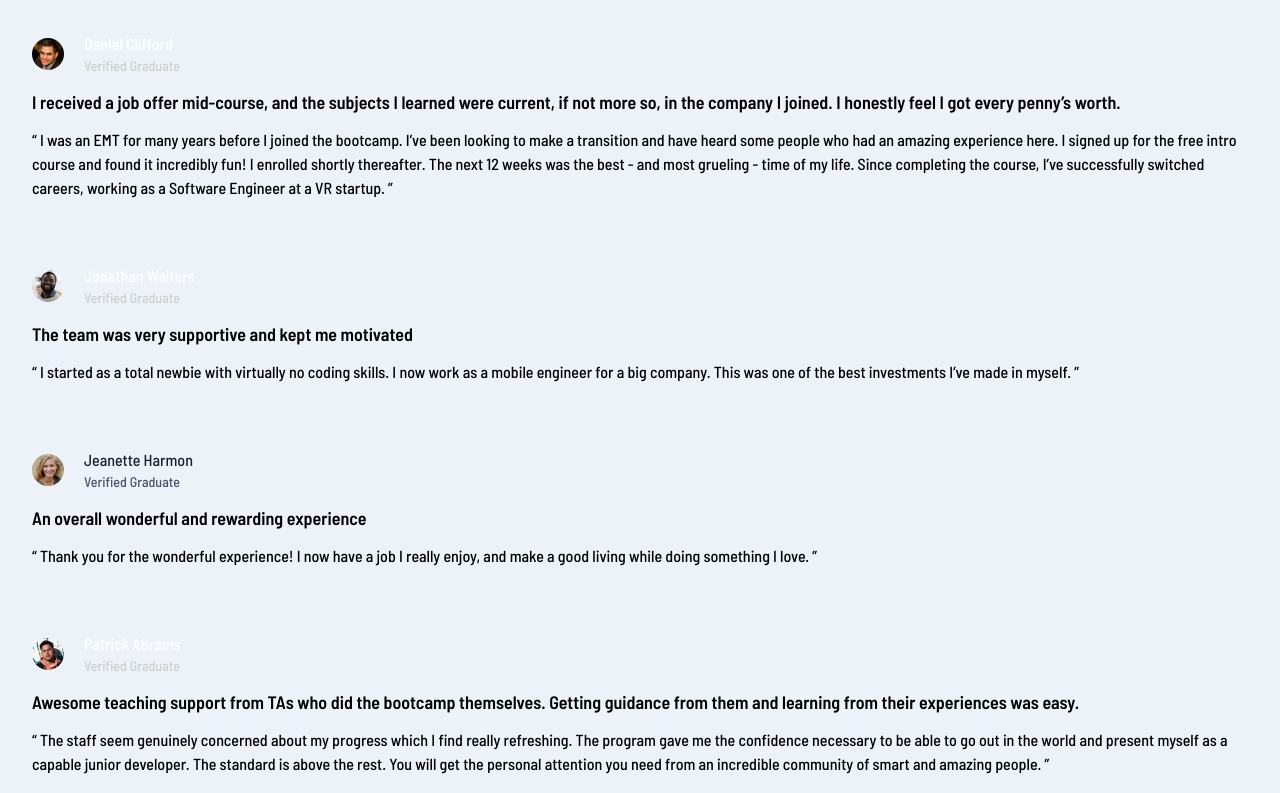
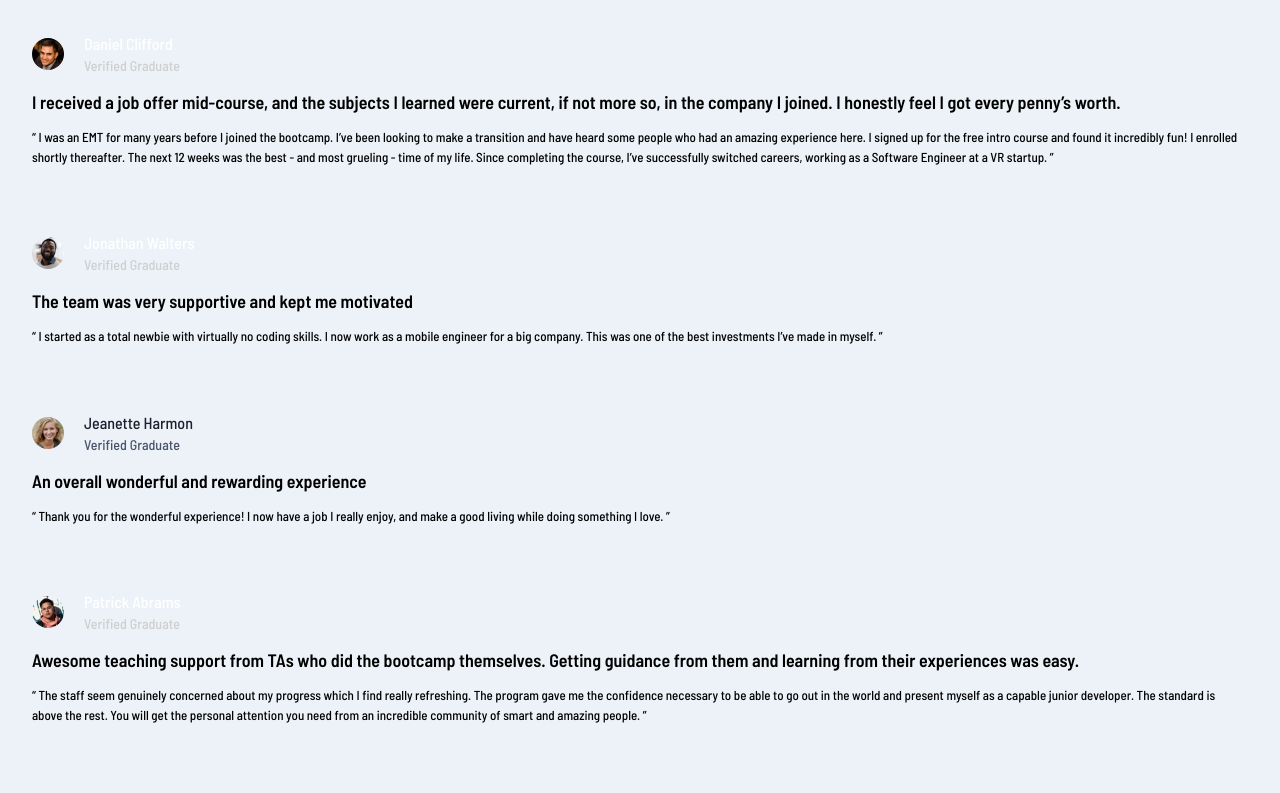
Before and after one commit to palmeiroerick/testimonials-grid-section, a Next.js app: page / in a window 1280 px wide. Shown: the top 793 px of the page. Built offline with nearby package versions, Linux system fonts and the light colour scheme.

Commit message:
style: add styles to text component

```diff
--- a/components/Text.tsx
+++ b/components/Text.tsx
@@ -1,7 +1,8 @@
 type TextProps = {
   children: string;
+  className?: string;
 };
 
-export default function Text({ children }: TextProps) {
-  return <h2>{children}</h2>;
+export default function Text({ children, className }: TextProps) {
+  return <h2 className={`${className} text-[13px] font-medium`}>{children}</h2>;
 }
```
